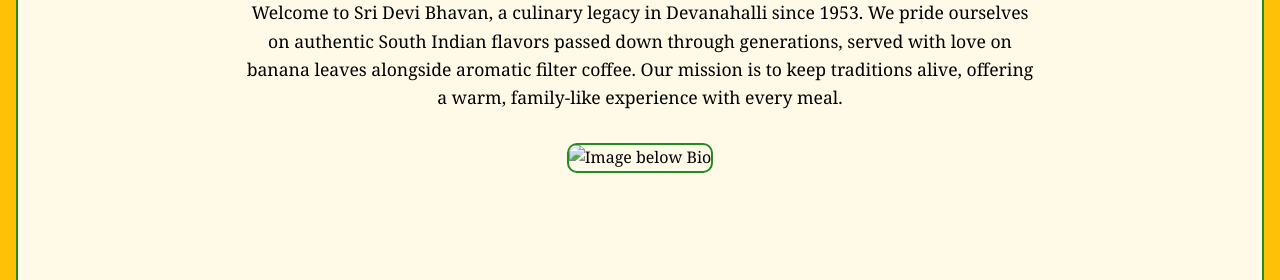
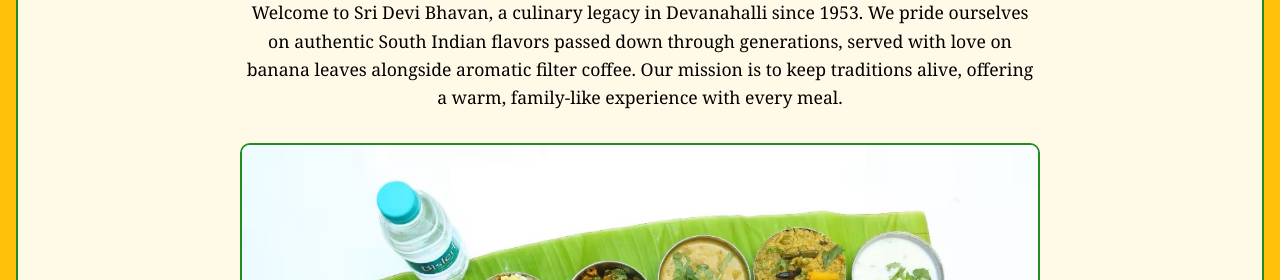
Before and after one commit to SriDeviBhavan/Hotel, a plain HTML site: page index.html in a window 1280 px wide. Shown: the part 520-800 px from the top of the page. Drawn offline with Linux system fonts and the light colour scheme.

Commit message:
index.html

```diff
--- a/index.html
+++ b/index.html
@@ -276,7 +276,7 @@
     <section class="home" id="home">
         <h2>About Us</h2>
         <p>Welcome to Sri Devi Bhavan, a culinary legacy in Devanahalli since 1953. We pride ourselves on authentic South Indian flavors passed down through generations, served with love on banana leaves alongside aromatic filter coffee. Our mission is to keep traditions alive, offering a warm, family-like experience with every meal.</p>
-        <img src="your-image.jpg" alt="Image below Bio" class="bio-image">
+        <img src="your-image.png" alt="Image below Bio" class="bio-image">
     </section>
     <section class="menu" id="menu">
         <h2>Our Menu</h2>
```
